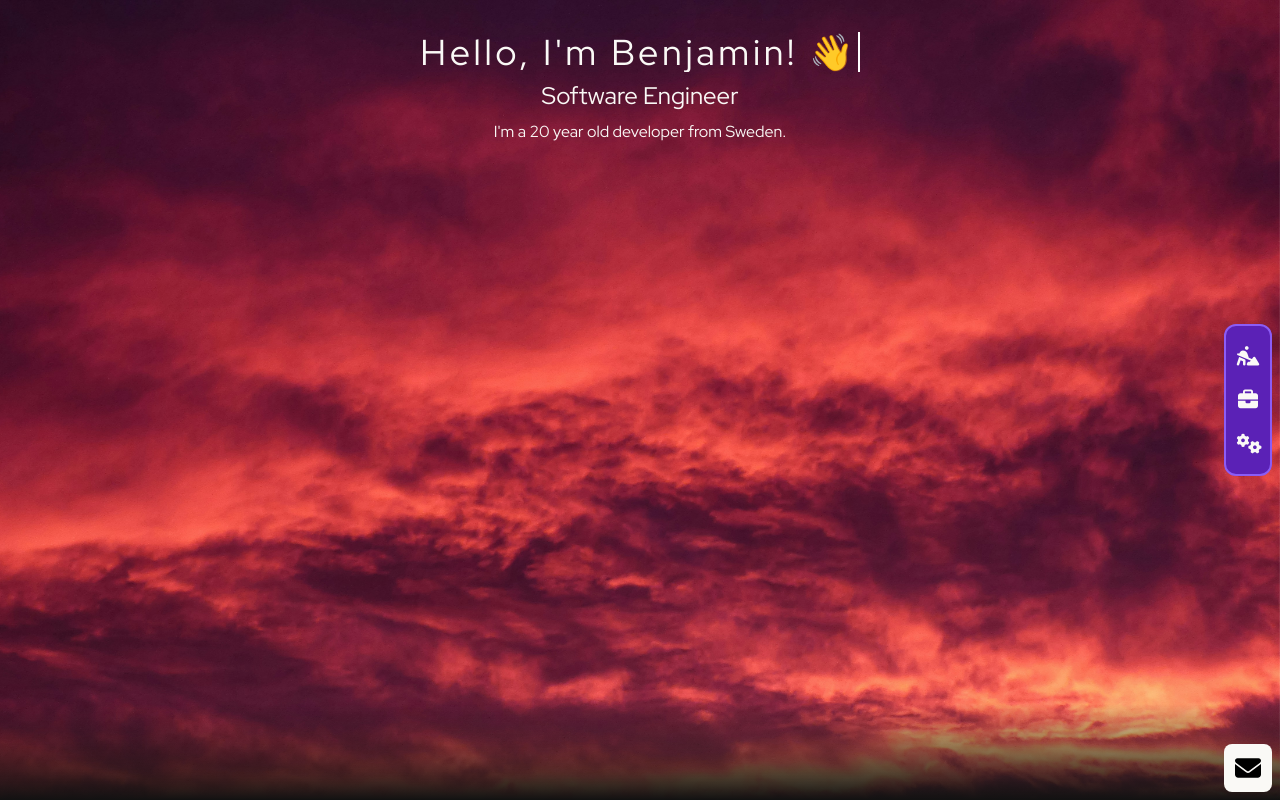
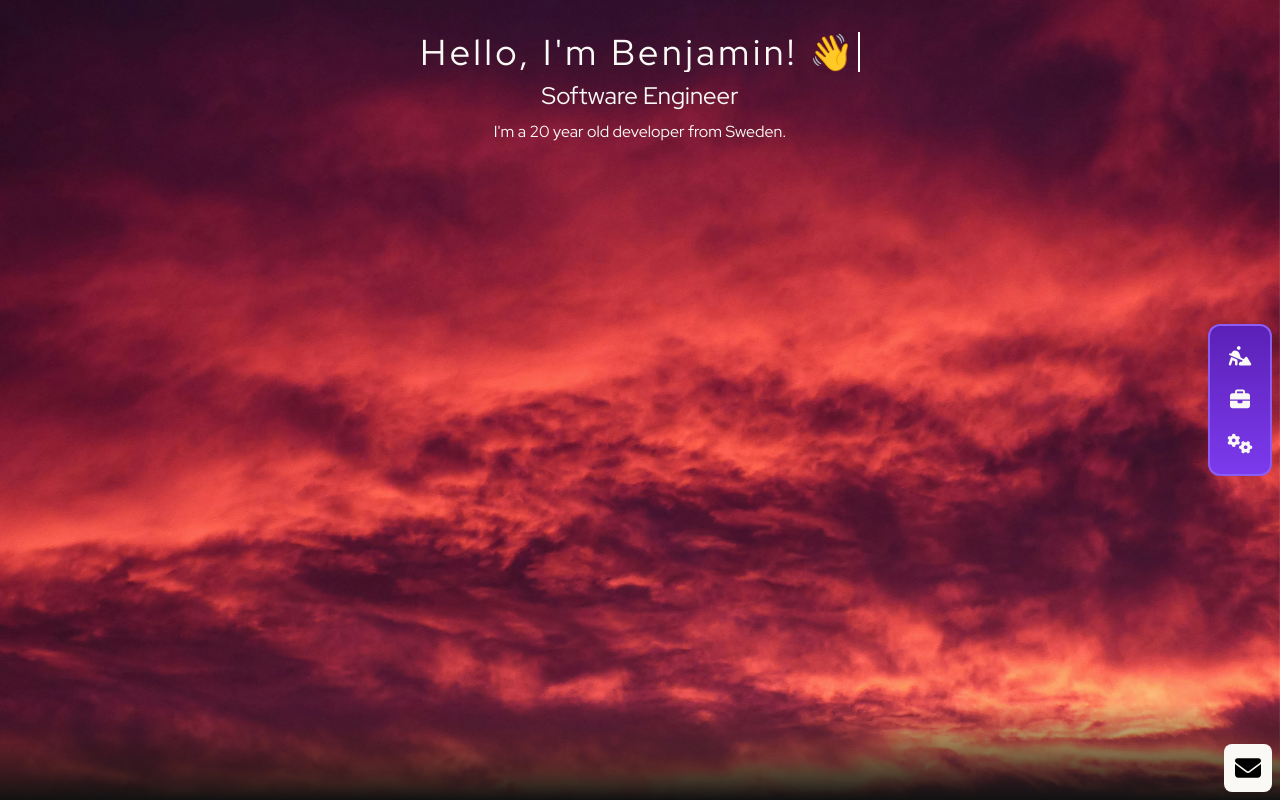
Before and after one commit to AI-nsley69/portfolio, a Vue app: page / in a window 1280 px wide. Built offline with nearby package versions, Linux system fonts and the light colour scheme.

Commit message:
more gradient!

```diff
--- a/src/components/Main/WorkExperience.vue
+++ b/src/components/Main/WorkExperience.vue
@@ -2,7 +2,7 @@
   <section class="min-h-screen flex flex-col px-4 text-left bg-with-img">
     <PageHeader title="Experience" />
     <div
-      class="container max-w-5xl px-4 py-12 mx-auto bg-gradient-to-r from-fuchsia-800 via-fuchsia-800 to-violet-700 bg-opacity-80 rounded-lg shadow-2xl"
+      class="container max-w-5xl px-4 py-12 mx-auto bg-gradient-to-r from-fuchsia-800 via-fuchsia-800 to-violet-700 bg-opacity-30 rounded-lg shadow-2xl"
     >
       <div class="grid gap-4 mx-4 sm:grid-cols-12">
         <div class="relative col-span-12 px-4 space-y-6 sm:col-span-9">
--- a/src/components/NavBar.vue
+++ b/src/components/NavBar.vue
@@ -1,6 +1,6 @@
 <template>
   <div
-    class="absolute right-2 top-1/2 bottom-1/2 m-auto w-12 h-fit bg-violet-800 px-2 rounded-xl z-50 border-2 border-violet-500"
+    class="absolute right-2 top-1/2 bottom-1/2 m-auto xl:w-16 md:w-12 h-fit bg-gradient-to-b from-violet-800 to-violet-600 px-2 rounded-xl z-50 border-2 border-violet-500"
   >
     <div
       id="content"
```
